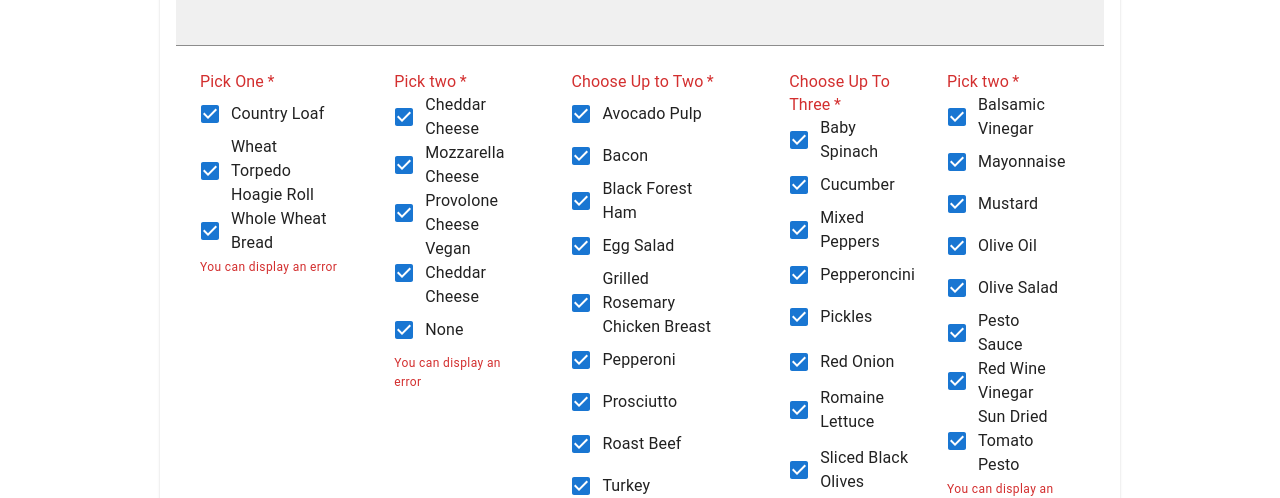
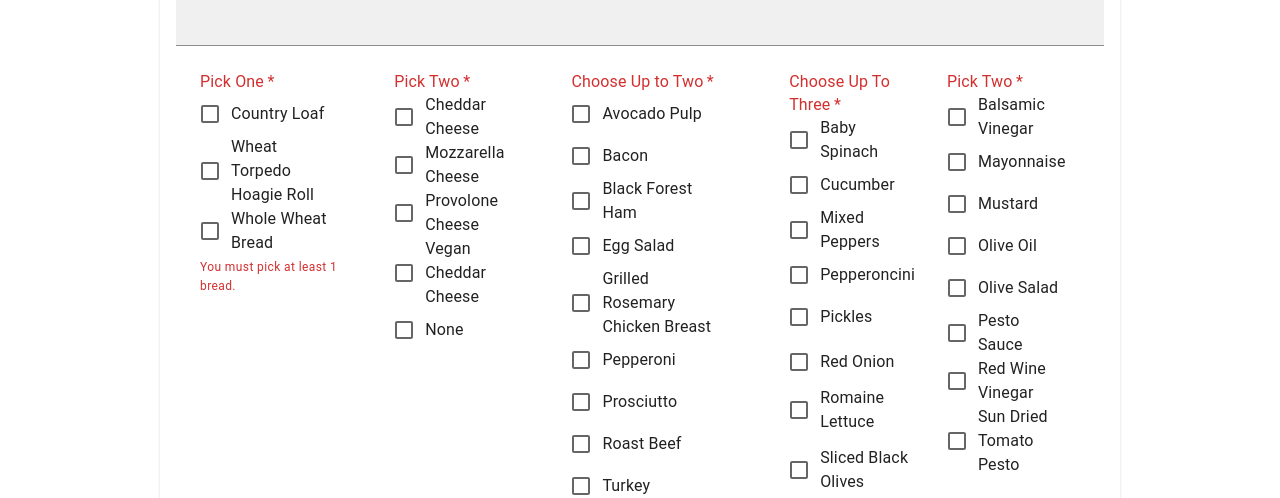
Before and after one commit to CroudsourcedCombos/main, a Next.js app in the folder frontend/: page /add-review in a window 1280 px wide. Shown: the part 311-809 px from the top of the page. Built offline with nearby package versions, Linux system fonts and the light colour scheme; no server answers.

Commit message:
Implemented the checkboxes, and the checkboxes also show an error if there is an attempt to check an invalid number of boxes in any group

```diff
--- a/frontend/components/foodCheckboxes.js
+++ b/frontend/components/foodCheckboxes.js
@@ -1,4 +1,5 @@
-import * as React from "react";
+// import * as React from "react";
+import { useState } from "react";
 import Box from "@mui/material/Box";
 import FormLabel from "@mui/material/FormLabel";
 import FormControl from "@mui/material/FormControl";
@@ -6,6 +7,7 @@ import FormGroup from "@mui/material/FormGroup";
 import FormControlLabel from "@mui/material/FormControlLabel";
 import FormHelperText from "@mui/material/FormHelperText";
 import Checkbox from "@mui/material/Checkbox";
+import { StarRateRounded } from "@material-ui/icons";
 
 const Foods = {
   BREADS: ["Country Loaf", "Wheat Torpedo Hoagie Roll", "Whole Wheat Bread"],
@@ -51,23 +53,64 @@ const Foods = {
   ],
 };
 
+const ReviewRequirements = {
+  breads: [1, 1],
+  cheeses: [0, 1],
+  toppings: [0, 2],
+  add_ons: [0, 3],
+  spreads: [0, 2],
+};
+
 export default function CheckboxesGroup() {
-  const [state, setState] = React.useState({
-    Avocado_Pulp: true,
-    Bacon: false,
-    Black_Forest_Ham: false,
+  const [state, setState] = useState({
+    breads: [],
+    cheeses: [],
+    toppings: [],
+    add_ons: [],
+    spreads: [],
+  });
+  const [error, setError] = useState({
+    breads: "You must pick at least 1 bread.",
+    cheeses: "",
+    toppings: "",
+    add_ons: "",
+    spreads: "",
   });
 
-  const handleChange = (event) => {
-    setState({
-      ...state,
-      [event.target.name]: event.target.checked,
-    });
+  const handleChange = (event, type) => {
+    // If it's already in the object, then remove the matching ingredient
+    const copy = { ...state };
+    if (copy[type].includes(event.target.name)) {
+      copy[type] = copy[type].filter(
+        (ingredient) => ingredient !== event.target.name
+      );
+    }
+
+    // Otherwise push it to the object
+    else copy[type].push(event.target.name);
+
+    // Check if the length is between min and max
+    const [min, max] = ReviewRequirements[type];
+    const len = copy[type].length;
+
+    // Set the error based on if it's lower than min or higher than max
+    const errCopy = { ...error };
+    if (len < min) errCopy[type] = `You must pick at least ${min} ${type}.`;
+    else if (len > max) errCopy[type] = `You can pick up to ${max} ${type}.`;
+    else errCopy[type] = ``;
+
+    setState(copy);
+    setError(errCopy);
+    // console.log(copy)
   };
 
-  const { Avocado_Pulp, Bacon, Black_Forest_Ham } = state;
-  const error =
-    [Avocado_Pulp, Bacon, Black_Forest_Ham].filter((v) => v).length !== 2;
+  function checkExists(type, target) {
+    return state[type].includes(target);
+  }
+
+  // const { Avocado_Pulp, Bacon, Black_Forest_Ham } = state;
+  // const error =
+  //   [Avocado_Pulp, Bacon, Black_Forest_Ham].filter((v) => v).length !== 2;
 
   return (
     <Box sx={{ display: "flex" }}>
@@ -86,8 +129,8 @@ export default function CheckboxesGroup() {
                 key={index}
                 control={
                   <Checkbox
-                    checked={bread}
-                    onChange={handleChange}
+                    checked={checkExists("breads", bread)}
+                    onChange={(event) => handleChange(event, "breads")}
                     name={bread}
                   />
                 }
@@ -96,7 +139,7 @@ export default function CheckboxesGroup() {
             );
           })}
         </FormGroup>
-        <FormHelperText>You can display an error</FormHelperText>
+        <FormHelperText>{error["breads"]}</FormHelperText>
       </FormControl>
 
       <FormControl
@@ -106,25 +149,25 @@ export default function CheckboxesGroup() {
         sx={{ m: 3 }}
         variant="standard"
       >
-        <FormLabel component="legend">Pick two</FormLabel>
+        <FormLabel component="legend">Pick Two</FormLabel>
         <FormGroup>
-          {Foods.CHEESES.map((bread, index) => {
+          {Foods.CHEESES.map((cheeses, index) => {
             return (
               <FormControlLabel
                 key={index}
                 control={
                   <Checkbox
-                    checked={bread}
-                    onChange={handleChange}
-                    name={bread}
+                    checked={checkExists("cheeses", cheeses)}
+                    onChange={(event) => handleChange(event, "cheeses")}
+                    name={cheeses}
                   />
                 }
-                label={bread}
+                label={cheeses}
               />
             );
           })}
         </FormGroup>
-        <FormHelperText>You can display an error</FormHelperText>
+        <FormHelperText>{error["cheeses"]}</FormHelperText>
       </FormControl>
       <FormControl
         required
@@ -135,23 +178,23 @@ export default function CheckboxesGroup() {
       >
         <FormLabel component="legend">Choose Up to Two</FormLabel>
         <FormGroup>
-          {Foods.TOPPINGS.map((bread, index) => {
+          {Foods.TOPPINGS.map((toppings, index) => {
             return (
               <FormControlLabel
                 key={index}
                 control={
                   <Checkbox
-                    checked={bread}
-                    onChange={handleChange}
-                    name={bread}
+                    checked={checkExists("toppings", toppings)}
+                    onChange={(event) => handleChange(event, "toppings")}
+                    name={toppings}
                   />
                 }
-                label={bread}
+                label={toppings}
               />
             );
           })}
         </FormGroup>
-        <FormHelperText>You can display an error</FormHelperText>
+        <FormHelperText>{error["toppings"]}</FormHelperText>
       </FormControl>
       <FormControl
         required
@@ -162,23 +205,23 @@ export default function CheckboxesGroup() {
       >
         <FormLabel component="legend">Choose Up To Three</FormLabel>
         <FormGroup>
-          {Foods.ADD_ONS.map((bread, index) => {
+          {Foods.ADD_ONS.map((add_ons, index) => {
             return (
               <FormControlLabel
                 key={index}
                 control={
                   <Checkbox
-                    checked={bread}
-                    onChange={handleChange}
-                    name={bread}
+                    checked={checkExists("add_ons", add_ons)}
+                    onChange={(event) => handleChange(event, "add_ons")}
+                    name={add_ons}
                   />
                 }
-                label={bread}
+                label={add_ons}
               />
             );
           })}
         </FormGroup>
-        <FormHelperText>You can display an error</FormHelperText>
+        <FormHelperText>{error["add_ons"]}</FormHelperText>
       </FormControl>
       <FormControl
         required
@@ -187,25 +230,25 @@ export default function CheckboxesGroup() {
         sx={{ m: 3 }}
         variant="standard"
       >
-        <FormLabel component="legend">Pick two</FormLabel>
+        <FormLabel component="legend">Pick Two</FormLabel>
         <FormGroup>
-          {Foods.SPREADS.map((bread, index) => {
+          {Foods.SPREADS.map((spreads, index) => {
             return (
               <FormControlLabel
                 key={index}
                 control={
                   <Checkbox
-                    checked={bread}
-                    onChange={handleChange}
-                    name={bread}
+                    checked={checkExists("spreads",  spreads)}
+                    onChange={(event) => handleChange(event, "spreads")}
+                    name={ spreads }
                   />
                 }
-                label={bread}
+                label={ spreads }
               />
             );
           })}
         </FormGroup>
-        <FormHelperText>You can display an error</FormHelperText>
+        <FormHelperText>{error["spreads"]}</FormHelperText>
       </FormControl>
     </Box>
   );
```
